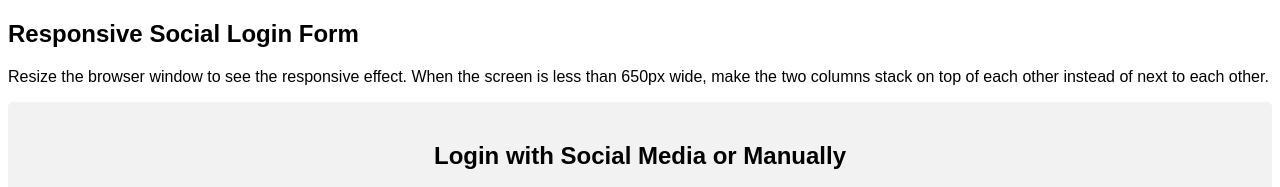
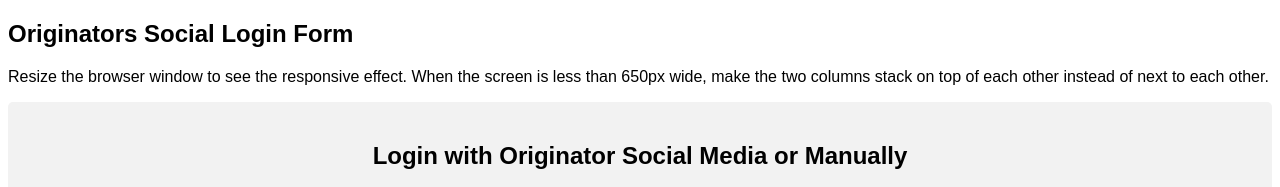
Before and after one commit to qalden/DevOpsSudaksha, a plain HTML site: page login.html in a window 1280 px wide. Shown: the top 187 px of the page. Drawn offline with Linux system fonts and the light colour scheme.

Commit message:
chore: Update login.html

```diff
--- a/login.html
+++ b/login.html
@@ -135,13 +135,13 @@ input[type=submit]:hover {
 </head>
 <body>
 
-<h2>Responsive Social Login Form</h2>
+<h2>Originators Social Login Form</h2>
 <p>Resize the browser window to see the responsive effect. When the screen is less than 650px wide, make the two columns stack on top of each other instead of next to each other.</p>
 
 <div class="container">
   <form action="/action_page.php">
     <div class="row">
-      <h2 style="text-align:center">Login with Social Media or Manually</h2>
+      <h2 style="text-align:center">Login with Originator Social Media or Manually</h2>
       <div class="vl">
         <span class="vl-innertext">or</span>
       </div>
```
